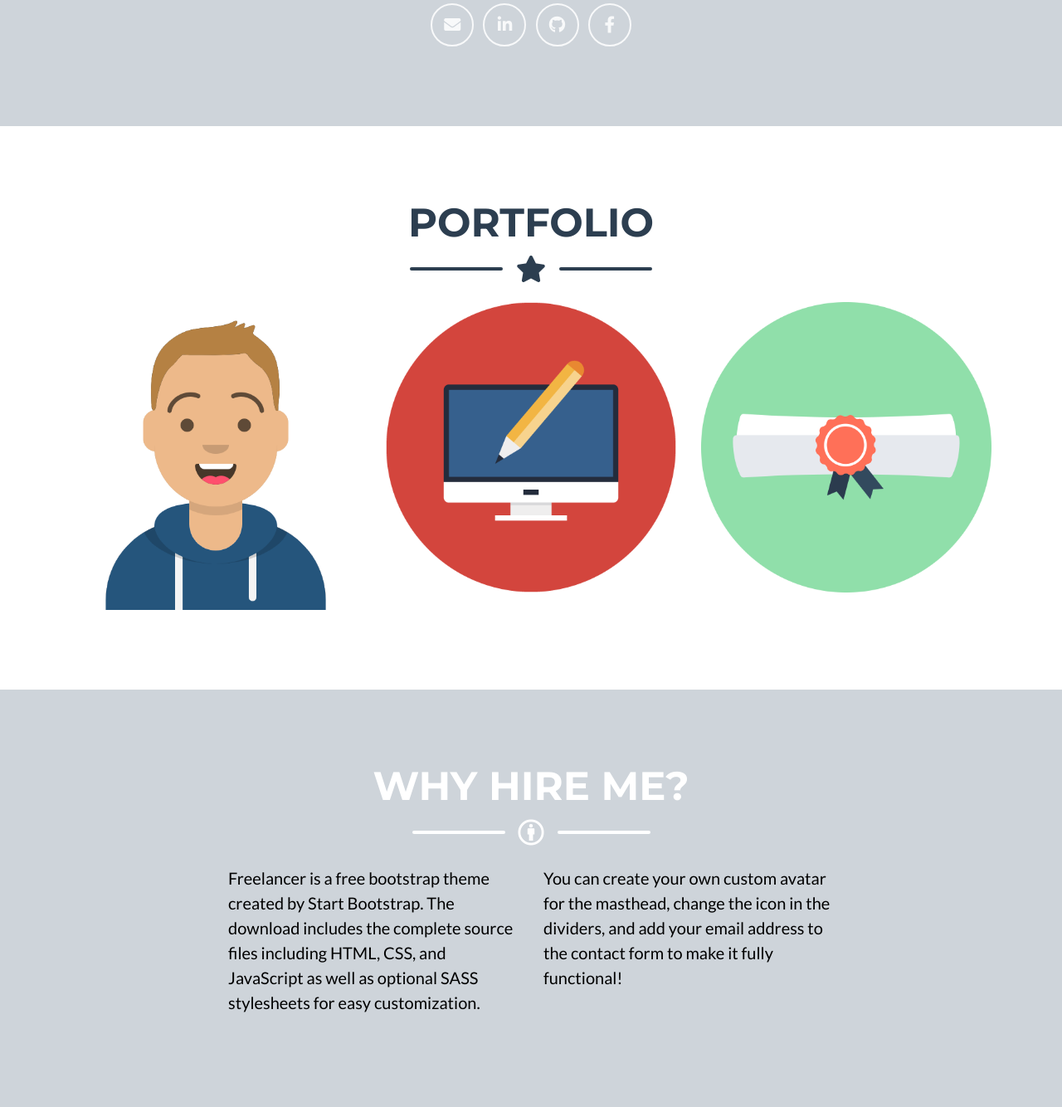
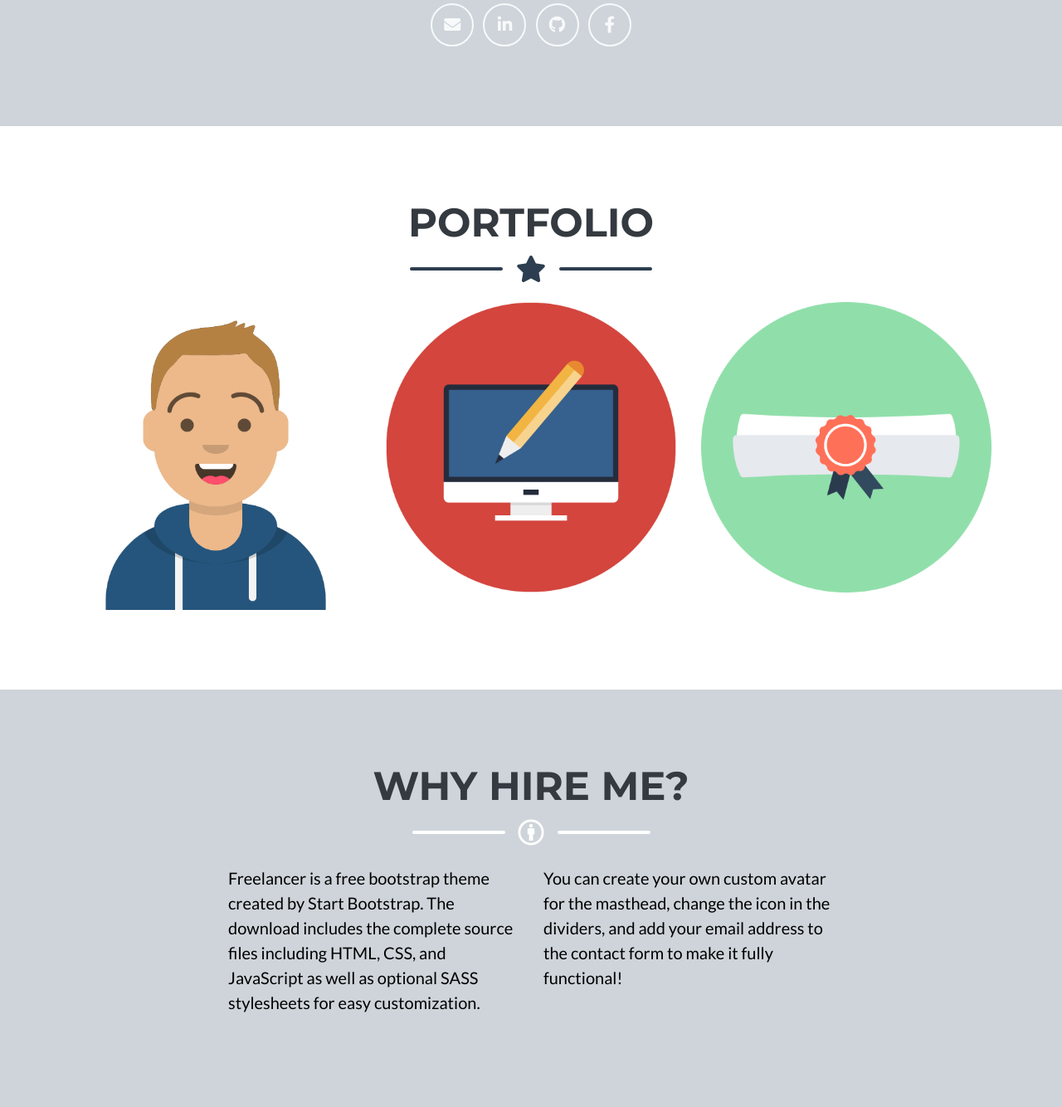
Before and after one commit to jfdickson25/other-portfolios, a PHP site: page /jordan-dickson-portfolio.php in a window 1280 px wide. Shown: the part 683-2017 px from the top of the page at 83% size. Run offline with PHP 8.4, Linux system fonts and the light colour scheme; data that the repository does not hold is empty; some libraries are stand-ins or nearby versions.

Commit message:
Lets see if this works

```diff
--- a/web/jordan-dickson-portfolio.php
+++ b/web/jordan-dickson-portfolio.php
@@ -26,25 +26,6 @@
   <nav class="navbar navbar-expand-lg bg-light text-uppercase fixed-top text-dark" id="mainNav">
     <div class="container">
       <a class="navbar-brand js-scroll-trigger text-dark" href="#page-top">My Portfolio</a>
-      <!-- <button class="navbar-toggler navbar-toggler-right text-uppercase font-weight-bold bg-primary text-dark rounded"
-        type="button" data-toggle="collapse" data-target="#navbarResponsive" aria-controls="navbarResponsive"
-        aria-expanded="false" aria-label="Toggle navigation">
-        Menu
-        <i class="fas fa-bars"></i>
-      </button>
-      <div class="collapse navbar-collapse" id="navbarResponsive">
-        <ul class="navbar-nav ml-auto">
-          <li class="nav-item mx-0 mx-lg-1">
-            <a class="nav-link py-3 px-0 px-lg-3 rounded js-scroll-trigger text-dark" href="#portfolio">Portfolio</a>
-          </li>
-          <li class="nav-item mx-0 mx-lg-1">
-            <a class="nav-link py-3 px-0 px-lg-3 rounded js-scroll-trigger text-dark" href="#whyme">WHY HIRE ME?</a>
-          </li>
-          <li class="nav-item mx-0 mx-lg-1">
-            <a class="nav-link py-3 px-0 px-lg-3 rounded js-scroll-trigger text-dark" href="#resume">Resume</a>
-          </li>
-        </ul>
-      </div> -->
     </div>
   </nav>
 
@@ -94,7 +75,7 @@
     <div class="container">
 
       <!-- Portfolio Section Heading -->
-      <h2 class="page-section-heading text-center text-uppercase text-secondary mb-0">Portfolio</h2>
+      <h2 class="page-section-heading text-center text-uppercase text-dark mb-0">Portfolio</h2>
 
       <!-- Icon Divider -->
       <div class="divider-custom">
@@ -155,7 +136,7 @@
     <div class="container">
 
       <!-- About Section Heading -->
-      <h2 class="page-section-heading text-center text-uppercase text-white">Why Hire Me?</h2>
+      <h2 class="page-section-heading text-center text-uppercase text-dark">Why Hire Me?</h2>
 
       <!-- Icon Divider -->
       <div class="divider-custom divider-light">
@@ -213,7 +194,7 @@
             <div class="row justify-content-center">
               <div class="col-lg-8">
                 <!-- Portfolio Modal - Title -->
-                <h2 class="portfolio-modal-title text-secondary text-uppercase mb-0">About Me</h2>
+                <h2 class="portfolio-modal-title text-dark text-uppercase mb-0">About Me</h2>
                 <!-- Icon Divider -->
                 <div class="divider-custom">
                   <div class="divider-custom-line"></div>
@@ -235,7 +216,7 @@
                   or The Social Ice Cream parlor....which is pretty obvious why I go there. </p>
                 <hr>
 
-                <h2 class="portfolio-modal-title text-secondary text-uppercase mb-0 mt-3">My Family</h2>
+                <h2 class="portfolio-modal-title text-dark text-uppercase mb-0 mt-3">My Family</h2>
                 <!-- Icon Divider -->
                 <div class="divider-custom">
                   <div class="divider-custom-line"></div>
@@ -256,7 +237,7 @@
                 <hr>
                 <br>
                 <br>
-                <h2 class="portfolio-modal-title text-secondary text-uppercase mb-0">Service Opportunities</h2>
+                <h2 class="portfolio-modal-title text-dark text-uppercase mb-0">Service Opportunities</h2>
                 <!-- Icon Divider -->
                 <div class="divider-custom">
                   <div class="divider-custom-line"></div>
@@ -302,7 +283,7 @@
               <div class="col-lg-8">
 
                 <!-- Portfolio Modal - Title -->
-                <h2 class="portfolio-modal-title text-secondary text-uppercase mb-0">Webpages</h2>
+                <h2 class="portfolio-modal-title text-dark text-uppercase mb-0">Webpages</h2>
                 <!-- Icon Divider -->
                 <div class="divider-custom">
                   <div class="divider-custom-line"></div>
@@ -329,7 +310,7 @@
 
 
                 <!-- Portfolio Modal - Title -->
-                <h2 class="portfolio-modal-title text-secondary text-uppercase mb-0">Projects</h2>
+                <h2 class="portfolio-modal-title text-dark text-uppercase mb-0">Projects</h2>
                 <!-- Icon Divider -->
                 <div class="divider-custom">
                   <div class="divider-custom-line"></div>
@@ -391,7 +372,7 @@
             <div class="row justify-content-center">
               <div class="col-lg-8">
                 <!-- Portfolio Modal - Title -->
-                <h2 class="portfolio-modal-title text-secondary text-uppercase mb-0">Applicable Courses</h2>
+                <h2 class="portfolio-modal-title text-dark text-uppercase mb-0">Applicable Courses</h2>
                 <!-- Icon Divider -->
                 <div class="divider-custom">
                   <div class="divider-custom-line"></div>
```
Also changed, not shown: web/css/freelancer.css.
